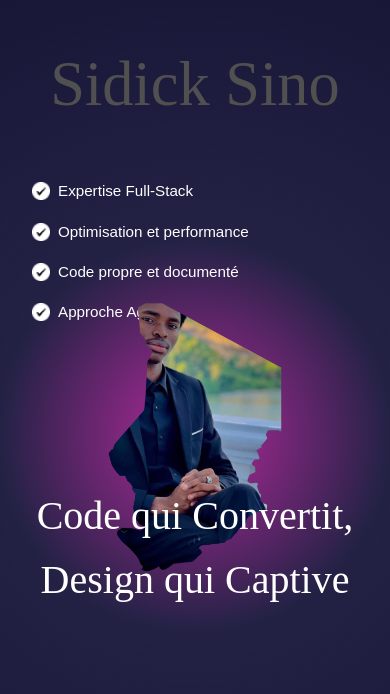
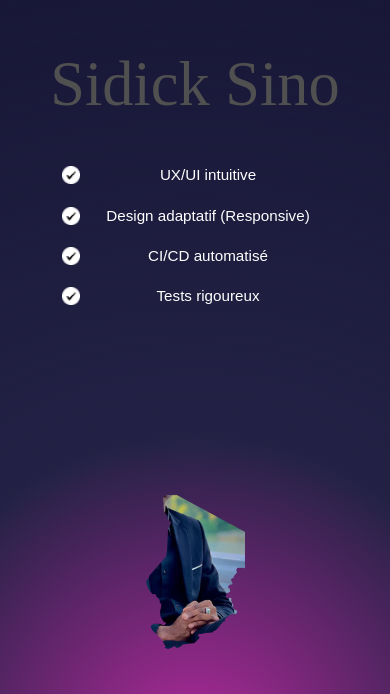
Before and after one commit to sidicksino/SidickPortfolio, a React (Vite) app: page / in a window 390 px wide. Shown: the part 2410-3104 px from the top of the page. Built offline with nearby package versions, Linux system fonts and the light colour scheme; a web font is replaced by a local one.

Commit message:
fix error Could not resolve fixing responsibility on mobile 7

```diff
--- a/src/components/art/Art.css
+++ b/src/components/art/Art.css
@@ -131,50 +131,54 @@
 @media (max-width: 768px) {
   #art {
     padding: 4rem 1rem;
-    min-height: 100vh; /* Garder min-height pour l'effet de pin de GSAP */
+    min-height: 100svh;
   }
 
-  /* Centrer les listes et les faire s'empiler */
   #art .content {
     flex-direction: column;
-    margin-top: 4rem; /* Réduire la marge pour que les listes soient visibles */
-    gap: 3rem;
+    margin-top: 3rem;
+    gap: 2.5rem;
   }
 
-  /* S'assurer que les listes prennent toute la largeur en mobile */
+  /* ✅ image becomes NORMAL flow element */
+  #art .cocktail-img {
+    position: relative;
+    top: auto;
+    left: auto;
+    transform: none;
+
+    width: 100%;
+    height: 45vh;
+    margin: 2rem 0;
+  }
+
   #art ul {
     width: 100%;
-    align-items: flex-start;
-    padding: 0 1rem;
+    align-items: center;
+    text-align: center;
   }
 
-  /* Fixer la largeur du texte de liste (écrase le w-60 du JSX) */
-  #art li p {
-    max-width: 90vw;
-    width: auto;
+  #art li {
+    justify-content: center;
   }
 
-  /* Centrer l'image verticalement */
-  #art .cocktail-img {
-    width: 100%;
-    height: 50vh;
-    top: 50%;
-    transform: translate(-50%, -50%);
+  #art li p {
+    max-width: 90%;
   }
 
-  /* Centrer le texte masqué en bas */
+  /* masked text should NOT be absolute on mobile */
   #masked-content {
-    position: relative; /* Le sortir du flux pour éviter les chevauchements */
+    position: relative;
+    left: auto;
     bottom: auto;
-    left: auto;
     transform: none;
-    margin-top: 4rem;
+    margin-top: 3rem;
+    max-width: 100%;
     padding: 0 1rem;
-    max-width: 100%;
+    opacity: 0;
   }
 
-  /* Retirer le bloc 480px, car il introduisait des paddings négatifs incorrects */
-  #art .cocktail-img img {
-    mask-size: 80%;
+  .nonOnMobile {
+    display: none;
   }
 }
--- a/src/components/art/Art.jsx
+++ b/src/components/art/Art.jsx
@@ -1,30 +1,44 @@
-import gsap from 'gsap';
-import { useMediaQuery } from 'react-responsive'
-import { useGSAP } from '@gsap/react'
-import { featureLists, goodLists } from '../../../constants/index.js'
-import './Art.css';
+import gsap from "gsap";
+import { useMediaQuery } from "react-responsive";
+import { useGSAP } from "@gsap/react";
+import { featureLists, goodLists } from "../../../constants/index.js";
+import "./Art.css";
 
 const Art = () => {
   const isMobile = useMediaQuery({ maxWidth: 767 });
 
   useGSAP(() => {
-	const start = isMobile ? 'top top' : 'top top';
-
     const maskTimeline = gsap.timeline({
       scrollTrigger: {
-        trigger: '#art',
-        start, // Utilise 'top top' en desktop et mobile
-        end: 'bottom center',
-        scrub: 1.5,
-        pin: true
-     }
-    })
+        trigger: "#art",
+        start: "top top", // animation starts exactly at top
+        end: isMobile ? "+=120%" : "bottom center",
+        scrub: 1.2,
+        pin: !isMobile, // ✅ pin only on desktop
+        anticipatePin: 1,
+      },
+    });
 
     maskTimeline
-	 .to('.will-fade', { opacity: 0, stagger: 0.2, ease: 'power1.inOut', })
-	 .to('.masked-img', { scale: 1.3, maskPosition: 'center', maskSize: '400%', duration: 1, ease: 'power1.inOut '})
-	 .to('#masked-content', { opacity: 1, duration: 1, ease: 'power1.inOut'})
+      .to(".will-fade", {
+        opacity: 0,
+        stagger: 0.15,
+        ease: "power1.out",
       })
+      .to(
+        ".masked-img",
+        {
+          scale: isMobile ? 1.15 : 1.3,
+          maskSize: "400%",
+          ease: "power2.out",
+        },
+        "<"
+      )
+      .to("#masked-content", {
+        opacity: 1,
+        ease: "power2.out",
+      });
+  });
 
   return (
     <div id="art">
@@ -32,14 +46,14 @@ const Art = () => {
         <h2 className="will-fade ">Sidick Sino</h2>
 
         <div className="content">
-		 {/* <ul className="space-y-4 will-fade">
+          <ul className="space-y-4 will-fade nonOnMobile">
             {goodLists.map((feature, index) => (
               <li key={index} className="flex items-center gap-2">
                 <img src="/images/check.png" alt="check" />
                 <p className="md:w-fit w-60">{feature}</p>
               </li>
             ))}
-		 </ul> */}
+          </ul>
 
           <div className="cocktail-img">
             <img
@@ -63,11 +77,14 @@ const Art = () => {
           <h2 className="will-fade">Code qui Convertit, Design qui Captive</h2>
           <div id="masked-content">
             <h3>Made with Craft, Poured with Passion</h3>
-			<p>This isn’t just a drink. It’s a carefully crafted moment made just for you.</p>
+            <p>
+              This isn’t just a drink. It’s a carefully crafted moment made just
+              for you.
+            </p>
           </div>
         </div>
       </div>
     </div>
- )
-}
-export default Art
+  );
+};
+export default Art;
```
Lines whose indentation alone changed are shown as unchanged.
